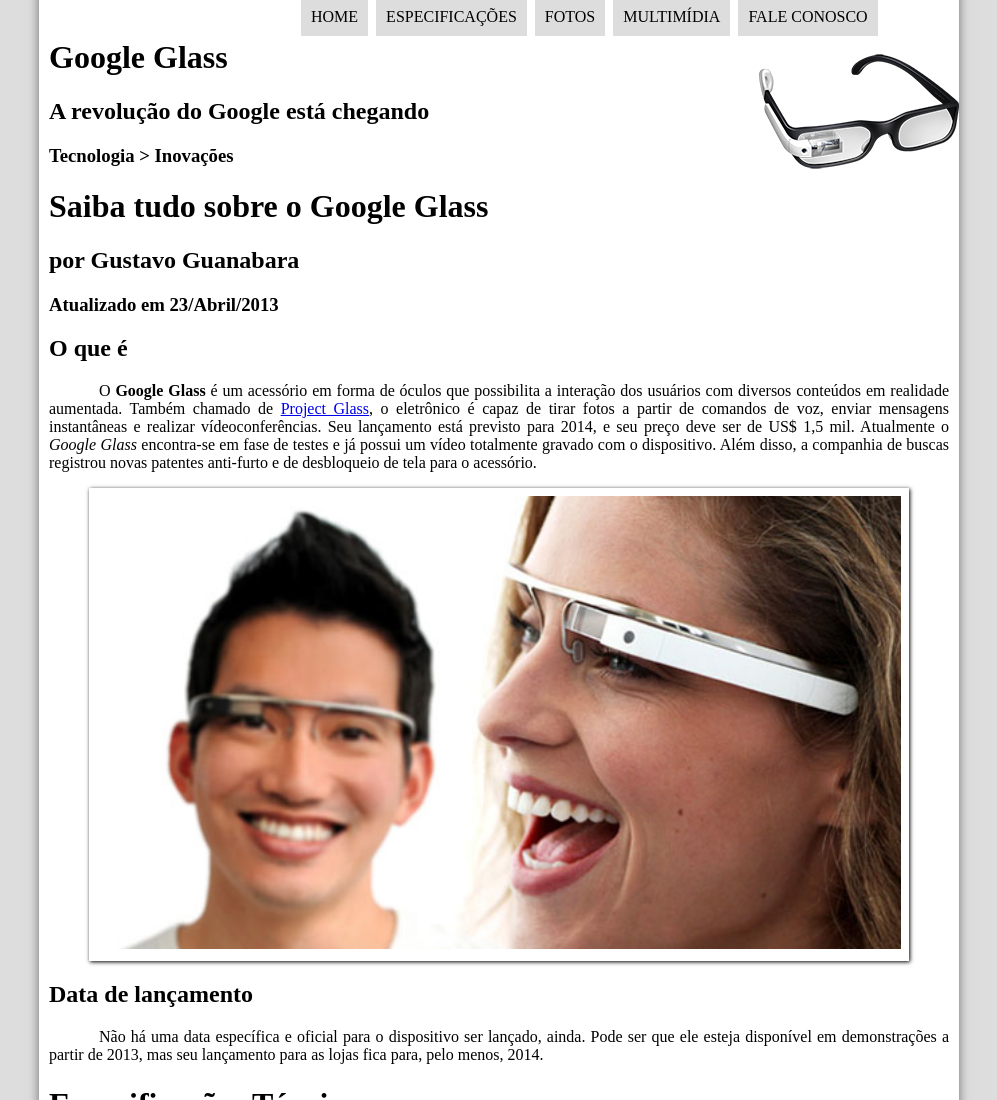
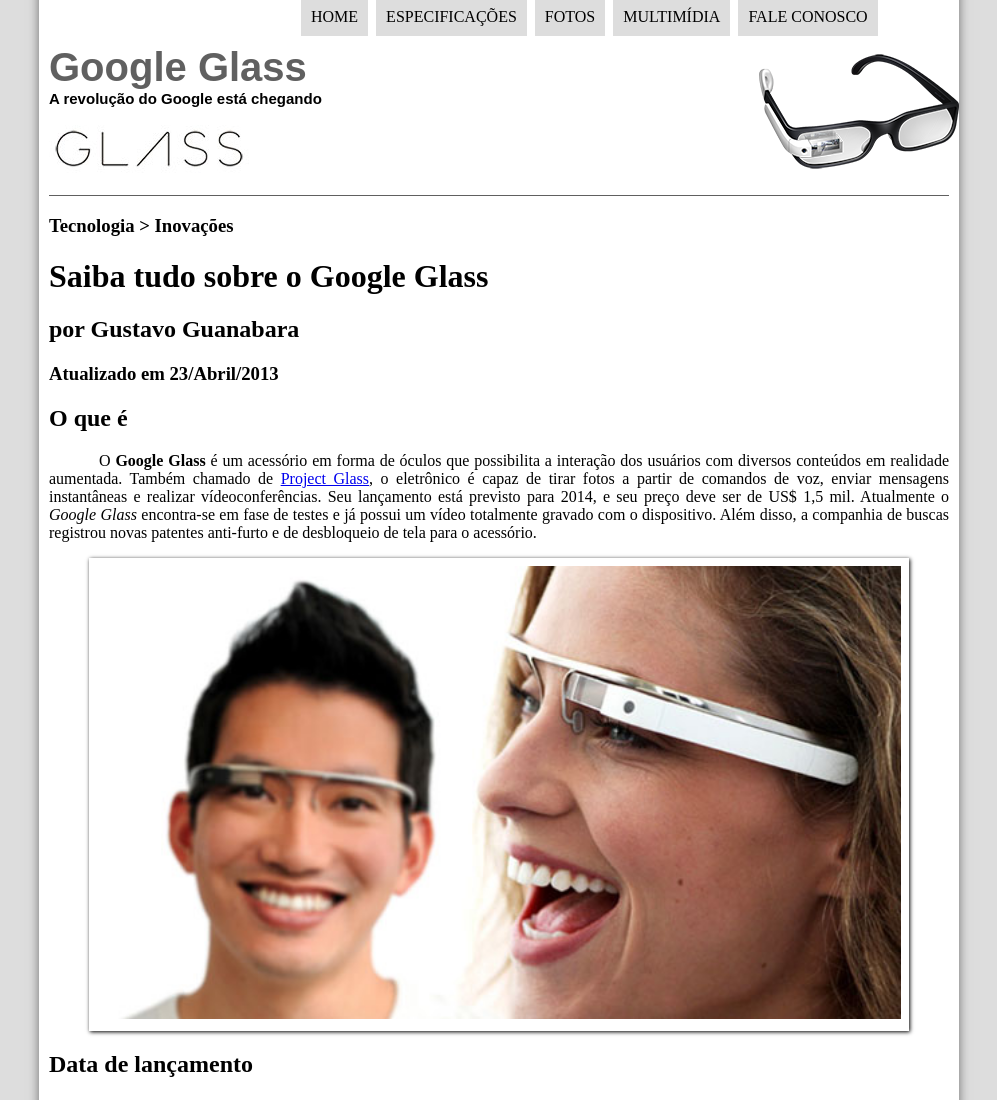
Before and after one commit to CassioMaciel/Html5CursoEmVideo, a plain HTML site: page index.html in a window 1280 px wide. Shown: the top 1100 px of the page, without its empty margins (141-1138 px from the left). Drawn offline with Linux system fonts and the light colour scheme.

Commit message:
Video 16

```diff
--- a/_css/estilo.css
+++ b/_css/estilo.css
@@ -2,6 +2,25 @@
 body {
 	background-color: #dddddd;
 	color: rgba(0,0,0,1);
+}
+header#cabecalho{
+	border-bottom: 1px #606060 solid;
+	height: 150px;
+	background: url("../_imagens/glass-logo-peq.jpg") no-repeat 0px 80px;
+}
+header#cabecalho h1{
+	font-family: Arial, sans-serif;
+	font-size: 30pt;
+	color: #606060;
+	text-shadow: 1px 1px 1px rgba(0,0,0,.6)
+	padding 0px;
+	margin-bottom: 0px;
+}
+header#cabecalho h2{
+	font-family: Arial, sans-serif;
+	font-size: 15px;
+	padding: 0px;
+	margin-top: 0px;
 }
 header#cabecalho img#icone{
 	position: absolute;
```
